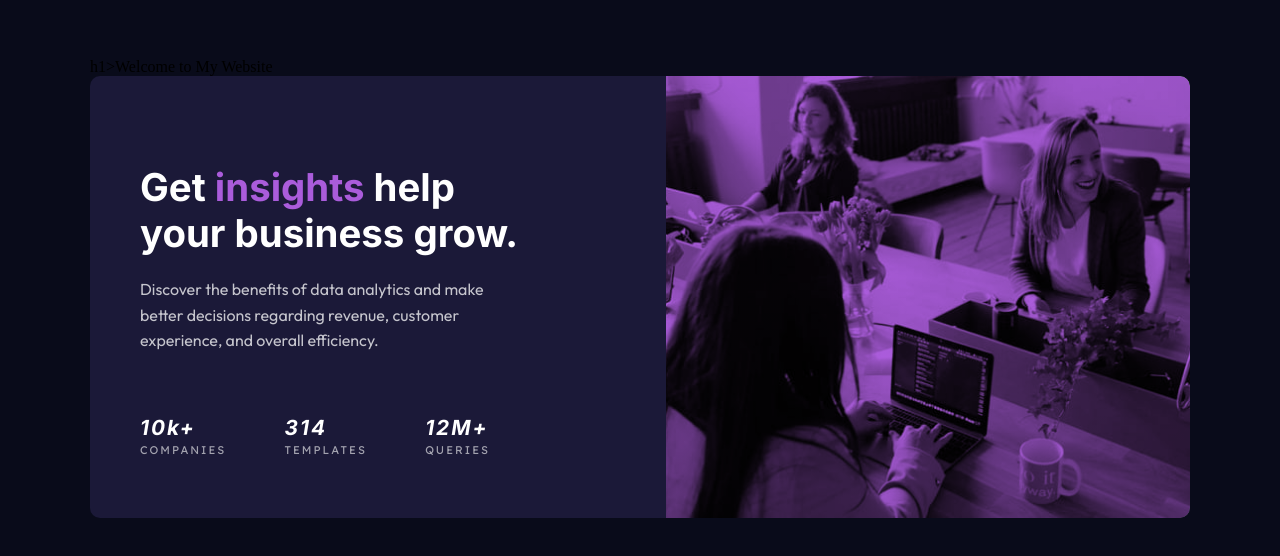
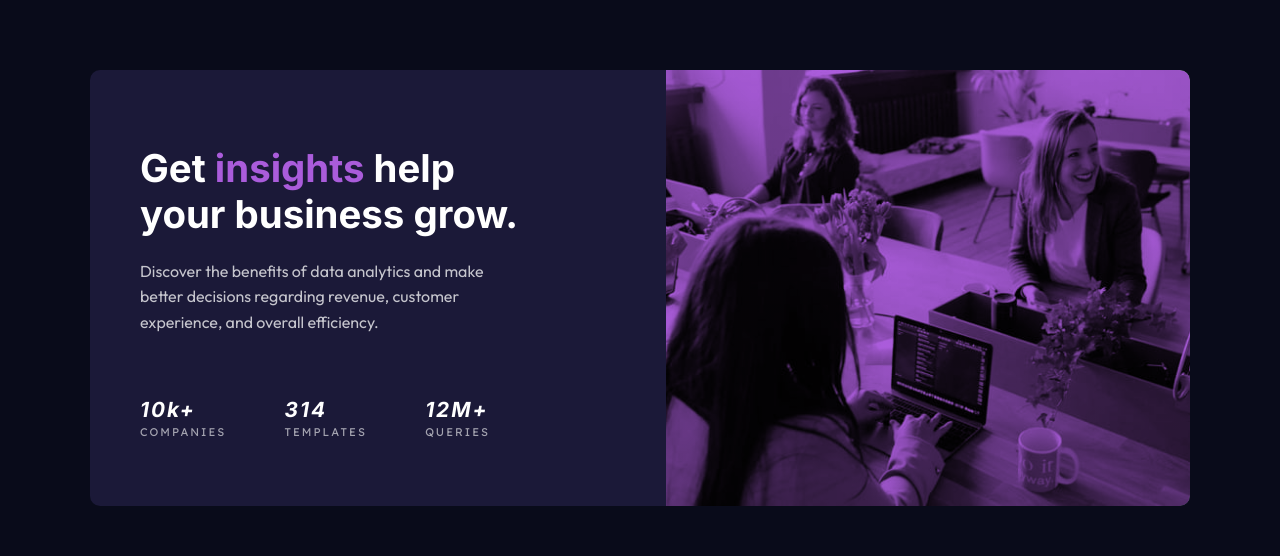
Before and after one commit to Ayesh-07/Frontend-Projects, a plain HTML site: page stats-preview-card/index.html in a window 1280 px wide. Shown: the part 112-668 px from the top of the page. Drawn offline with Linux system fonts and the light colour scheme.

Commit message:
Update index.html

```diff
--- a/stats-preview-card/index.html
+++ b/stats-preview-card/index.html
@@ -32,9 +32,6 @@
 .attribution a {
   color: hsl(228, 45%, 44%);
 }
-    h1{
-      disply:none;
-    }
 
 body {
   width: 100%;
@@ -198,12 +195,12 @@ span {
 <body>
 
 <main>
-  h1>Welcome to My Website</h1>
+
   <div class="card">
     <div class="text">
 
 
-      <p class="main-heading"> Get <span>insights </span> help <br> your business grow.</p>
+      <h1 class="main-heading"> Get <span>insights </span> help <br> your business grow.</h1>
 
 
       <p class="main-paragraph">Discover the benefits of data analytics and make  better decisions regarding
```
